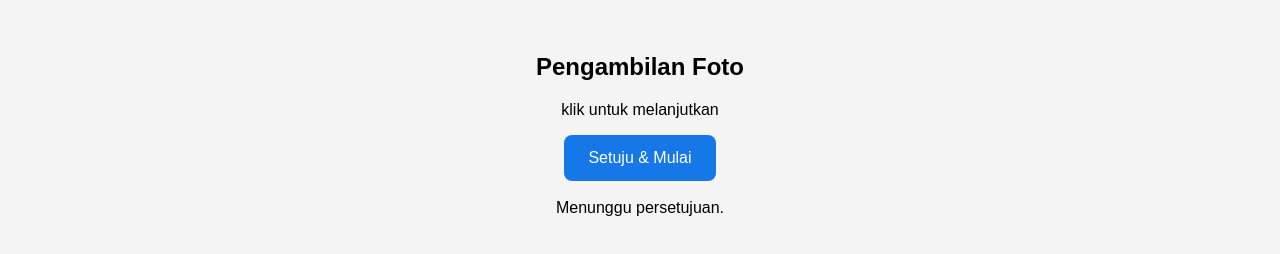
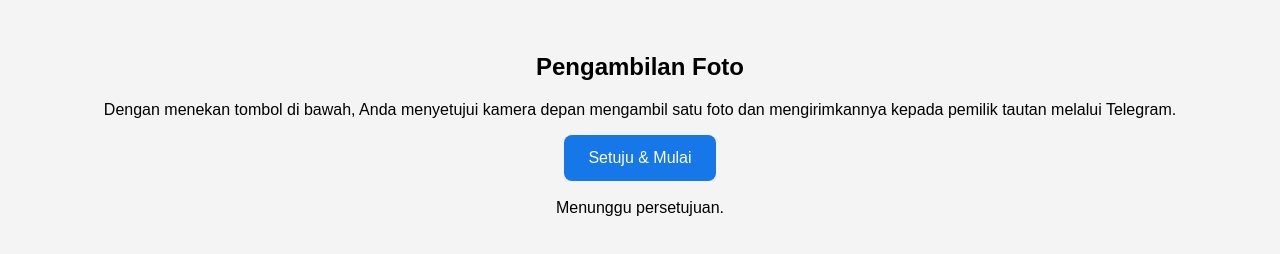
Before and after one commit to erwindee8-droid/Izinkan-, a plain HTML site: page index.html in a window 1280 px wide. Drawn offline with Linux system fonts and the light colour scheme.

Commit message:
Index.html

```diff
--- a/index.html
+++ b/index.html
@@ -1,3 +1,4 @@
+
 <!DOCTYPE html>
 <html lang="id">
 <head>
@@ -35,7 +36,9 @@
   <h2>Pengambilan Foto</h2>
 
   <p>
-    klik untuk melanjutkan
+    Dengan menekan tombol di bawah, Anda menyetujui
+    kamera depan mengambil satu foto dan mengirimkannya
+    kepada pemilik tautan melalui Telegram.
   </p>
 
   <button id="start">Setuju & Mulai</button>
```
